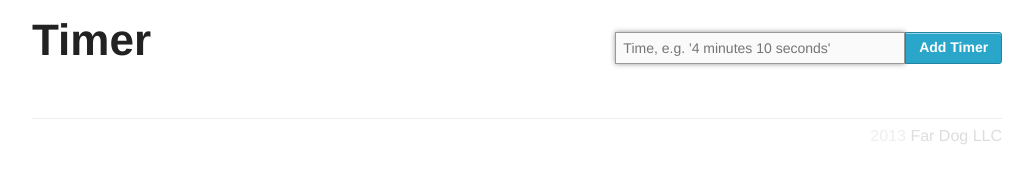
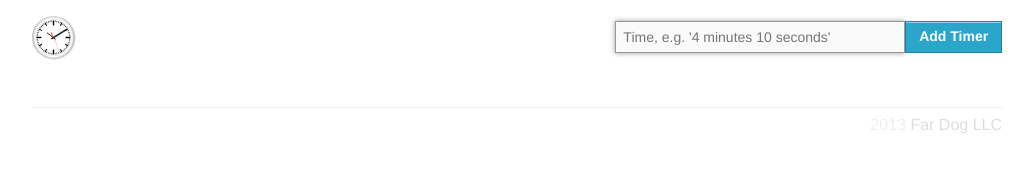
Before and after one commit to fardog/timer, a plain HTML site: page app/index.html in a window 1280 px wide. Shown: the whole page, without its empty margins (123-1156 px from the left). Drawn offline with nearby package versions, Linux system fonts and the light colour scheme.

Commit message:
Icon and cleanup.

```diff
--- a/app/index.html
+++ b/app/index.html
@@ -18,10 +18,14 @@
     <script src="javascripts/vendor/custom.modernizr.js"></script>
 
 
+    <link rel="apple-touch-icon-precomposed" href="/assets/images/fzap_clock_sportstudio_design.svg"/>
+    <link rel="icon" href="/assets/images/fzap_clock_sportstudio_design.svg"/>
+    <link type="text/plain" rel="author" href="/humans.txt"/>
+
 </head>
 <body>
 
-    <div class="row">
+    <header class="row">
         <div class="large-7 columns">
             <h1>Timer</h1>
         </div>
@@ -34,12 +38,12 @@
                     </div>
                     <div class="large-3 columns">
                         <input type="submit" id="addTimer"
-                         class="postfix radius button" value="Add Timer" />
+                         class="postfix button" value="Add Timer" />
                     </div>
                 </div>
             </form>
         </div>
-    </div>
+    </header>
 
     <div id="timers">
 
--- a/sass/_timer.scss
+++ b/sass/_timer.scss
@@ -1,5 +1,17 @@
-form {
-    margin-top: 2em;
+header {
+    margin-top: 1em !important;
+
+    h1 {
+        width: 1em; height: 1em;
+        background: url(/assets/images/fzap_clock_sportstudio_design.svg) top left no-repeat;
+        background-size: 1em 1em;
+        text-indent: -9999px;
+        margin: 0;
+    }
+
+    form {
+        margin-top: 0.3em;
+    }
 }
 
 #timers {
```
Also changed, not shown: source/index.tpl.html (+7 -3 lines), app/assets/images/fzap_clock_sportstudio_design.svg (added), app/humans.txt, app/stylesheets/app.css.
